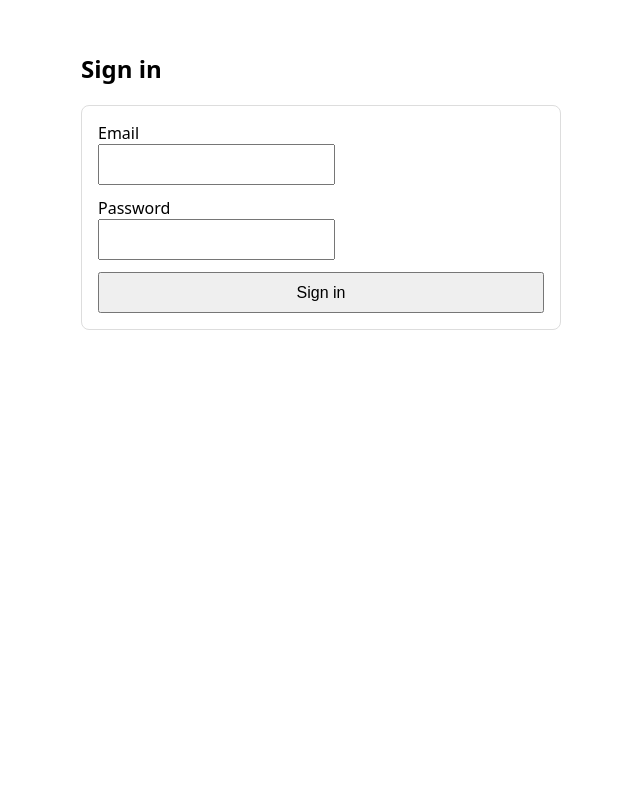
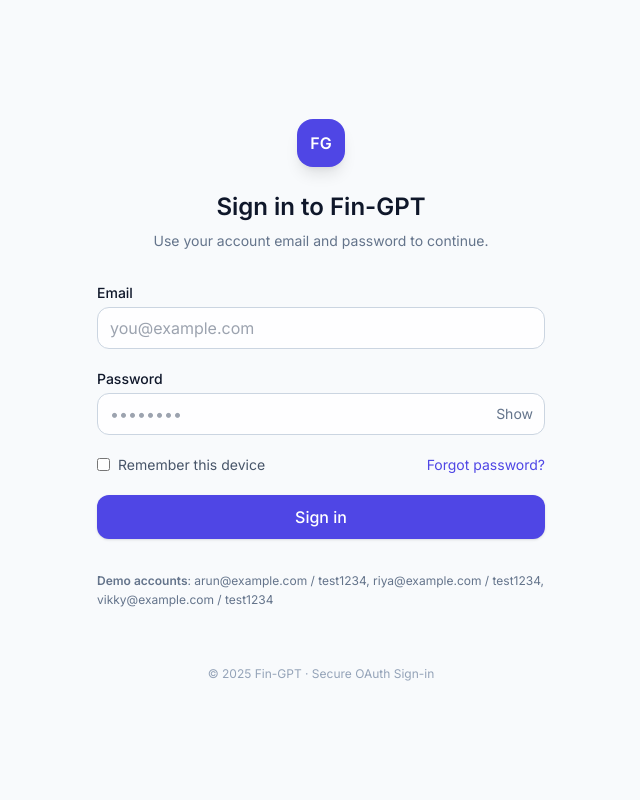
Before and after one commit to vikkysarswat/fin-gpt-fastapi, a FastAPI app: page /login in a window 1280 px wide. Shown: the whole page, without its empty margins (319-959 px from the left). Run offline with FastAPI, Linux system fonts and the light colour scheme; some libraries are stand-ins or nearby versions.

Commit message:
Update login.html

```diff
--- a/app/templates/login.html
+++ b/app/templates/login.html
@@ -1,15 +1,98 @@
+<!doctype html>
+<html lang="en">
+<head>
+  <meta charset="utf-8" />
+  <meta name="viewport" content="width=device-width,initial-scale=1" />
+  <title>Sign in · Fin-GPT</title>
+  <link rel="preconnect" href="https://fonts.googleapis.com">
+  <link rel="preconnect" href="https://fonts.gstatic.com" crossorigin>
+  <link href="https://fonts.googleapis.com/css2?family=Inter:wght@400;500;600&display=swap" rel="stylesheet">
+  <script src="https://cdn.tailwindcss.com"></script>
+  <style>
+    :root { color-scheme: light dark; }
+    html,body{height:100%} body{font-family:Inter, system-ui, -apple-system, Segoe UI, Roboto, Helvetica, Arial;}
+  </style>
+</head>
+<body class="min-h-full bg-slate-50 dark:bg-slate-900 text-slate-900 dark:text-slate-100">
+  <div class="min-h-full flex items-center justify-center py-12 px-4 sm:px-6 lg:px-8">
+    <div class="w-full max-w-md space-y-8">
+      <div class="text-center">
+        <div class="mx-auto w-12 h-12 rounded-2xl bg-indigo-600 flex items-center justify-center shadow-lg">
+          <span class="text-white font-semibold">FG</span>
+        </div>
+        <h1 class="mt-6 text-2xl font-semibold">Sign in to Fin-GPT</h1>
+        <p class="mt-2 text-sm text-slate-500">Use your account email and password to continue.</p>
+      </div>
 
-<!doctype html><html><head><meta charset="utf-8"/><meta name="viewport" content="width=device-width,initial-scale=1"/><title>Sign in</title>
-<style>body{font-family:system-ui,-apple-system,Segoe UI,Roboto,Helvetica,Arial;padding:2rem;max-width:480px;margin:auto}form{display:grid;gap:.75rem}input,button{padding:.6rem .8rem;font-size:1rem}.box{border:1px solid #ddd;border-radius:8px;padding:1rem}.error{color:#b00020}</style>
-</head><body>
-<h2>Sign in</h2>
-{% if error %}<p class="error">{{error}}</p>{% endif %}
-<div class="box">
-<form method="post">
-<label>Email<br><input type="email" name="email" required></label>
-<label>Password<br><input type="password" name="password" required></label>
-<input type="hidden" name="next" value="{{next}}">
-<button type="submit">Sign in</button>
-</form>
-</div>
-</body></html>
+      {% if error %}
+      <div class="rounded-lg border border-red-200 bg-red-50 text-red-700 px-4 py-3 text-sm">
+        {{ error }}
+      </div>
+      {% endif %}
+
+      <form class="mt-6 space-y-5" method="post" action="/login" autocomplete="on">
+        <div>
+          <label for="email" class="block text-sm font-medium mb-1">Email</label>
+          <input id="email" name="email" type="email" required
+                 class="block w-full rounded-xl border border-slate-300 dark:border-slate-700 bg-white/90 dark:bg-slate-800 px-3 py-2 focus:outline-none focus:ring-2 focus:ring-indigo-500"
+                 placeholder="you@example.com" />
+        </div>
+
+        <div>
+          <label for="password" class="block text-sm font-medium mb-1">Password</label>
+          <div class="relative">
+            <input id="password" name="password" type="password" required
+                   class="block w-full rounded-xl border border-slate-300 dark:border-slate-700 bg-white/90 dark:bg-slate-800 px-3 py-2 pr-10 focus:outline-none focus:ring-2 focus:ring-indigo-500"
+                   placeholder="••••••••" />
+            <button type="button" id="togglePwd"
+                    class="absolute inset-y-0 right-0 px-3 text-sm text-slate-500 hover:text-slate-700">Show</button>
+          </div>
+        </div>
+
+        <!-- The OAuth authorize flow will pass ?next=<redirect> -->
+        <input id="next" type="hidden" name="next" value="{{ next }}"/>
+
+        <div class="flex items-center justify-between">
+          <label class="inline-flex items-center gap-2 text-sm text-slate-600">
+            <input type="checkbox" class="rounded border-slate-300 text-indigo-600 focus:ring-indigo-500" />
+            Remember this device
+          </label>
+          <a class="text-sm text-indigo-600 hover:text-indigo-700" href="#" onclick="alert('Ask your broker admin to reset your password.');return false;">Forgot password?</a>
+        </div>
+
+        <button type="submit"
+                class="w-full inline-flex justify-center items-center gap-2 rounded-xl bg-indigo-600 text-white px-4 py-2.5 font-medium shadow hover:bg-indigo-700 focus:outline-none focus:ring-2 focus:ring-indigo-500">
+          Sign in
+        </button>
+      </form>
+
+      <div class="text-xs text-slate-500 mt-6 leading-relaxed">
+        <p><strong>Demo accounts</strong>: arun@example.com / test1234, riya@example.com / test1234, vikky@example.com / test1234</p>
+      </div>
+
+      <footer class="pt-6 text-center text-xs text-slate-400">
+        © <span id="year"></span> Fin-GPT · Secure OAuth Sign-in
+      </footer>
+    </div>
+  </div>
+
+  <script>
+    // Fill current year
+    document.getElementById('year').textContent = new Date().getFullYear();
+
+    // Toggle password visibility
+    const toggle = document.getElementById('togglePwd');
+    const pwd = document.getElementById('password');
+    toggle.addEventListener('click', () => {
+      const isPwd = pwd.type === 'password';
+      pwd.type = isPwd ? 'text' : 'password';
+      toggle.textContent = isPwd ? 'Hide' : 'Show';
+    });
+
+    // If a ?next= param is present, prefer it over templated {{ next }}
+    const url = new URL(window.location.href);
+    const nextParam = url.searchParams.get('next');
+    if (nextParam) document.getElementById('next').value = nextParam;
+  </script>
+</body>
+</html>
```
